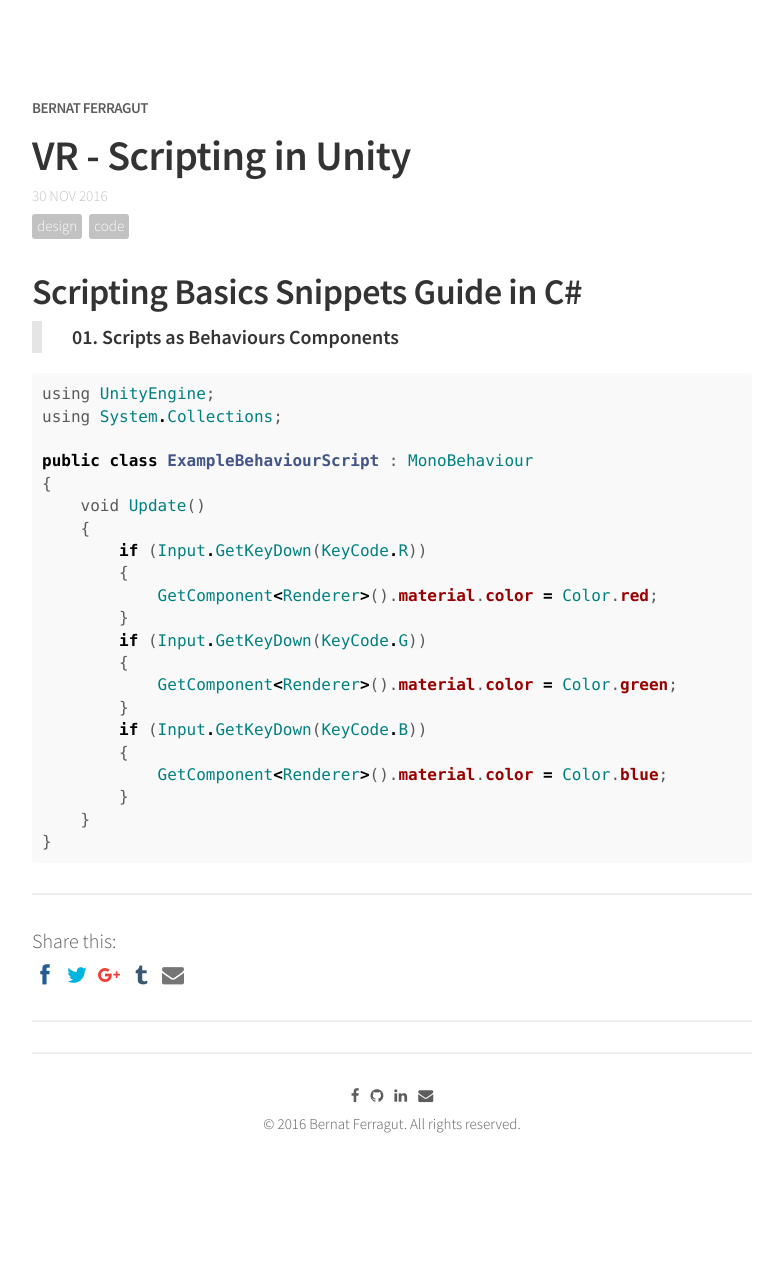
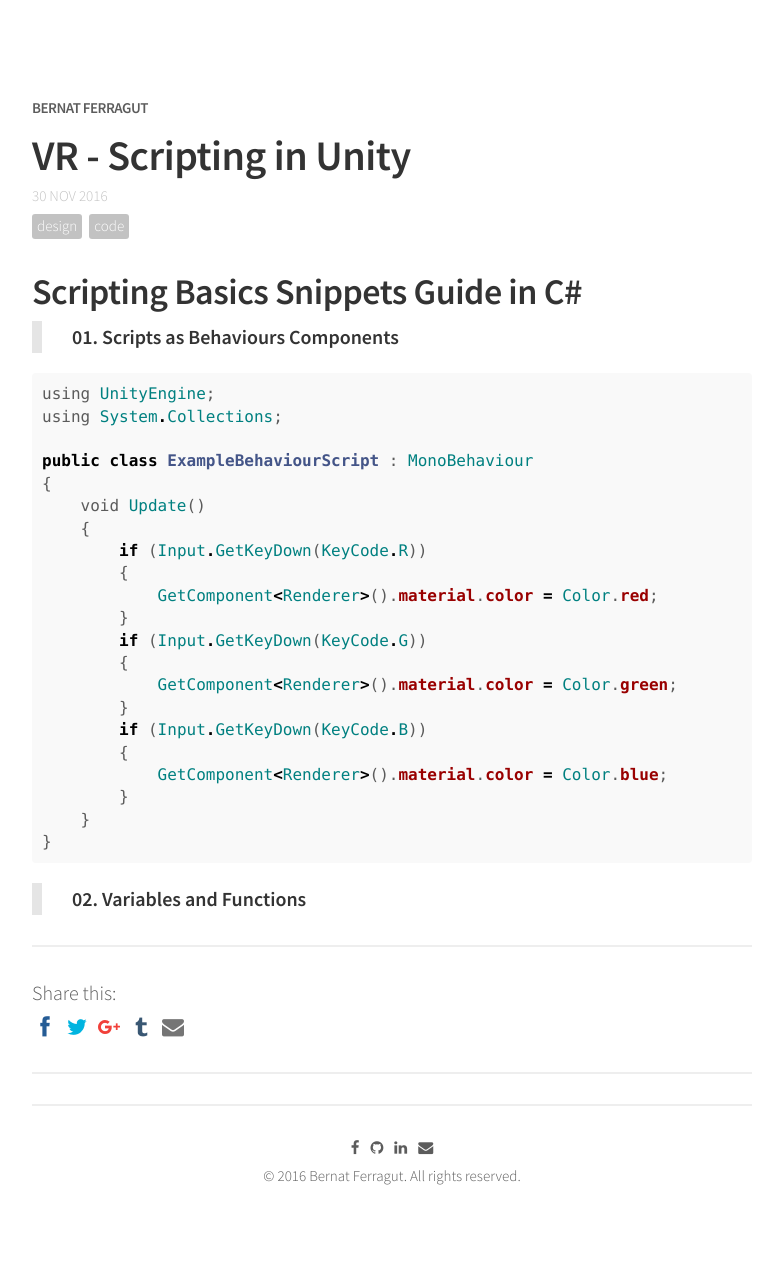
Before and after one commit to bernatferragut/FutureWeb-blog, a Jekyll site: the page built from _posts/30-11-16-VR-Scripting in Unity.md, in a window 1280 px wide. Shown: the whole page, without its empty margins (248-1031 px from the left). Built offline with Jekyll 4.4.1, drawn with Linux system fonts in a browser that asks for light colours; nearby versions of some CDN libraries; comment, search, counter and statistics services are not loaded; before the commit the page ends 1236 px from its top, so only the background shows below that.

Commit message:
Update 30-11-16-VR-Scripting in Unity.md
code snippets v04

````diff
--- a/_posts/30-11-16-VR-Scripting in Unity.md
+++ b/_posts/30-11-16-VR-Scripting in Unity.md
@@ -35,3 +35,4 @@
     }
 }
 ```
+> **02. Variables and Functions**
````
